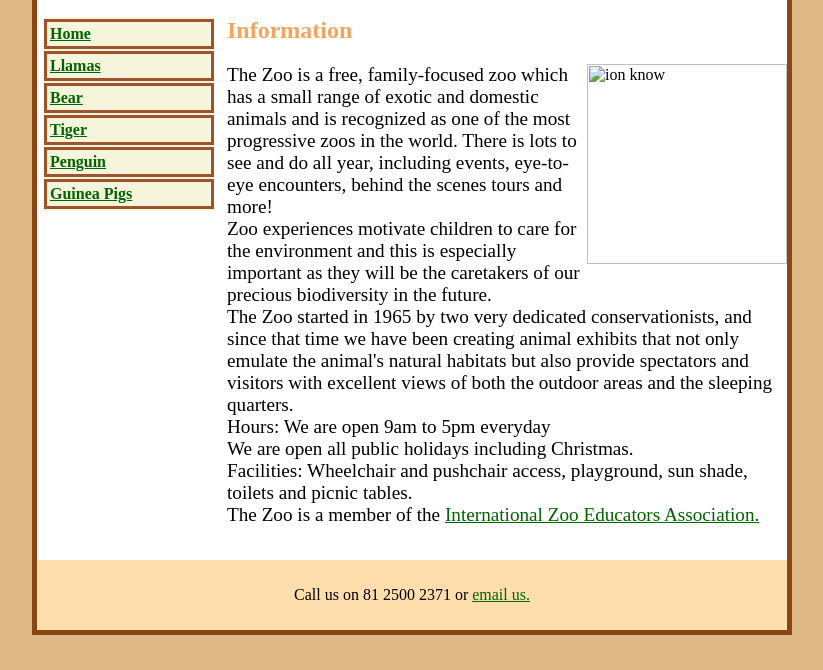
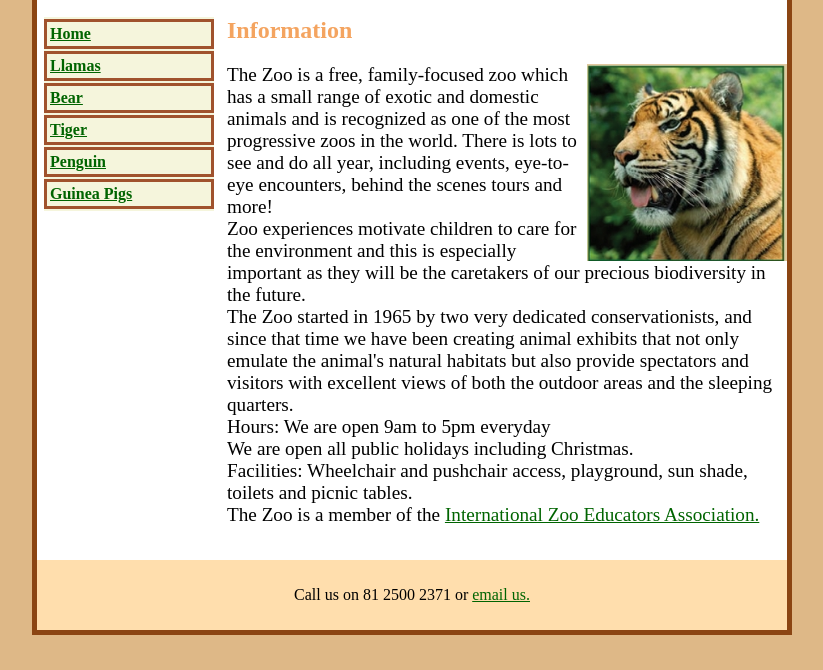
Before and after one commit to mary1eeen/ass, a plain HTML site: page index.html in a window 1280 px wide. Shown: the part 130-800 px from the top of the page, without its empty margins (228-1051 px from the left). Drawn offline with Linux system fonts and the light colour scheme.

Commit message:
Update index.html

```diff
--- a/index.html
+++ b/index.html
@@ -20,7 +20,7 @@
 </ul>
    </div>
 <div class="main">
-<h2 style="color: sandybrown;">Information</h2><img src="Screenshot_12-12-2025_10369_.jpeg" alt="ion know">
+<h2 style="color: sandybrown;">Information</h2><img src="image/Screenshot_12-12-2025_10369_.jpeg" alt="ion know">
 <p><big>The Zoo is a free, family-focused zoo which has a small range of exotic and domestic animals and is recognized as one of the most progressive zoos in the world. There is lots to see and do all year, including events, eye-to-eye encounters, behind the scenes tours and more! <br>
     Zoo experiences motivate children to care for the environment and this is especially important as they will be the caretakers of our precious biodiversity in the future. <br> The Zoo started in 1965 by two very dedicated conservationists, and since that time we have been creating animal exhibits that not only emulate the animal's natural habitats but also provide spectators and visitors with excellent views of both the outdoor areas and the sleeping quarters. <br>
     Hours: We are open 9am to 5pm everyday <br> We are open all public holidays including Christmas. <br>
@@ -32,4 +32,5 @@
     </div>
 </div>
 </body>
+
 </html>
```
